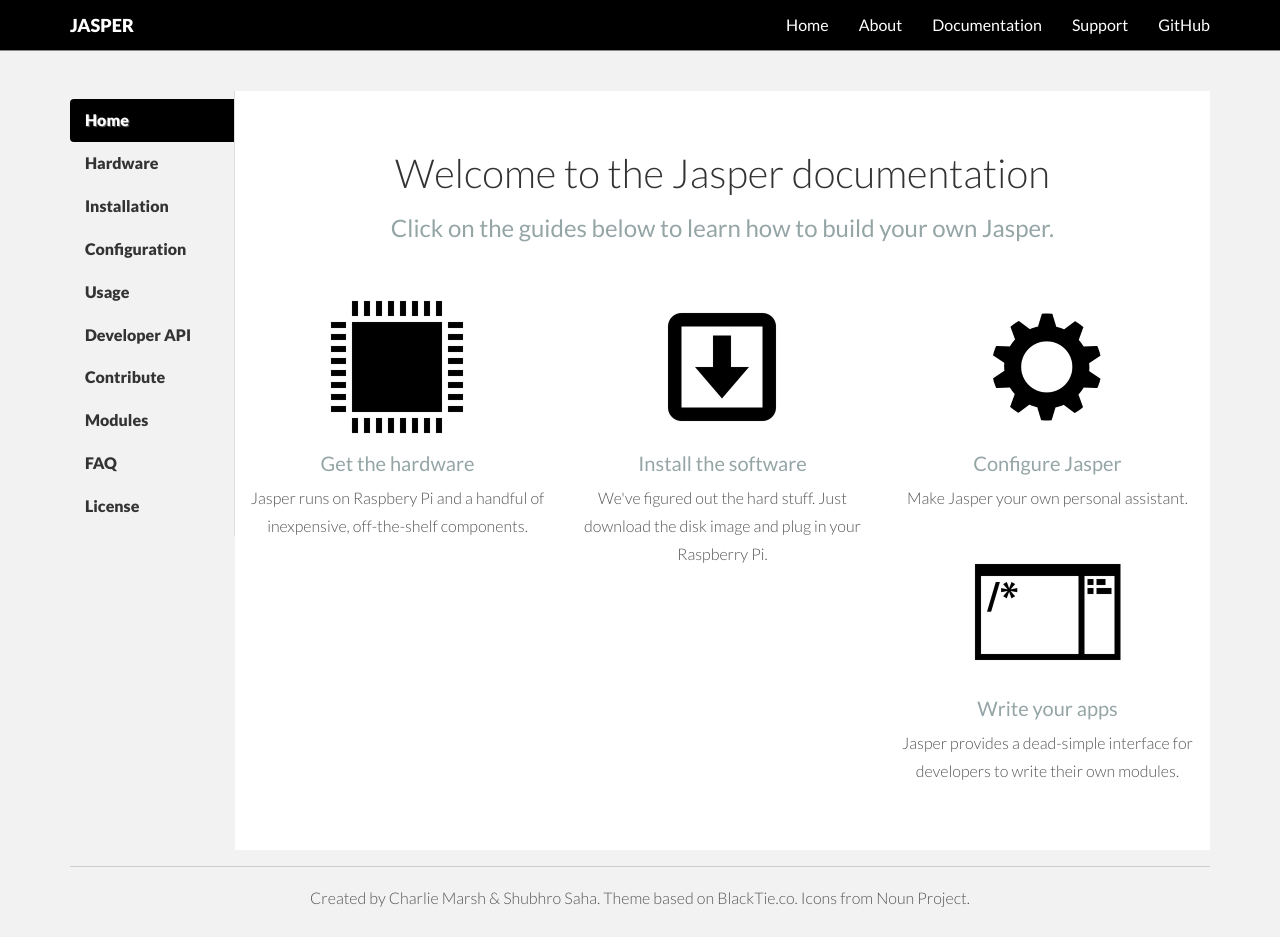
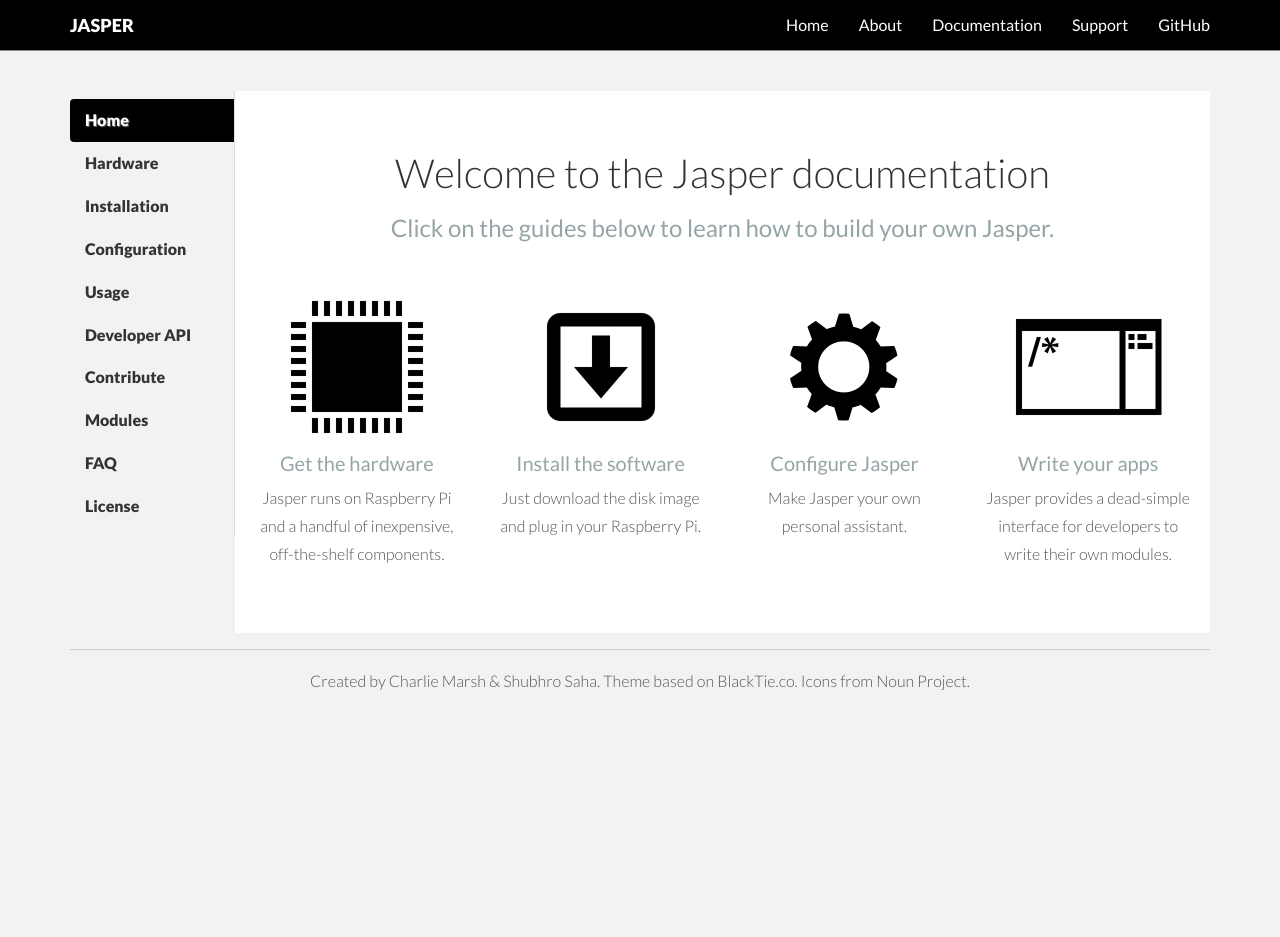
Before and after one commit to jasperproject/jasperproject.github.io, a Jekyll site: the page built from documentation/index.html, in a window 1280 px wide and 937 px high. Built offline with Jekyll 4.4.1, drawn with Linux system fonts in a browser that asks for light colours; nearby versions of some CDN libraries.

```diff
--- a/documentation/index.html
+++ b/documentation/index.html
@@ -11,27 +11,27 @@
 </div><!-- /row -->
 
 <div class="row mt centered">
-    <div class="col-lg-4">
+    <div class="col-lg-3">
         <a href="/documentation/hardware"><img src="/static/img/hardware.png" width="150" alt=""></a>
         <a href="/documentation/hardware"><h4>Get the hardware</h4></a>
-        <p>Jasper runs on Raspbery Pi and a handful of inexpensive, off-the-shelf components.</p>
+        <p>Jasper runs on Raspberry Pi and a handful of inexpensive, off-the-shelf components.</p>
     </div><!--/col-lg-4 -->
 
-    <div class="col-lg-4">
+    <div class="col-lg-3">
         <a href="/documentation/installation"><img src="/static/img/download.png" width="150" alt=""></a>
         <a href="/documentation/installation"><h4>Install the software</h4></a>
-        <p>We've figured out the hard stuff. Just download the disk image and plug in your Raspberry Pi.</p>
+        <p>Just download the disk image and plug in your Raspberry Pi.</p>
 
     </div><!--/col-lg-4 -->
 
-    <div class="col-lg-4">
+    <div class="col-lg-3">
         <a href="/documentation/software"><img src="/static/img/configure.png" width="150" alt=""></a>
         <a href="/documentation/software"><h4>Configure Jasper</h4></a>
         <p>Make Jasper your own personal assistant.</p>
 
     </div><!--/col-lg-4 -->
 
-    <div class="col-lg-4">
+    <div class="col-lg-3">
         <a href="/documentation/api"><img src="/static/img/developer.png" width="150" alt=""></a>
         <a href="/documentation/api"><h4>Write your apps</h4></a>
         <p>Jasper provides a dead-simple interface for developers to write their own modules.</p>
```
